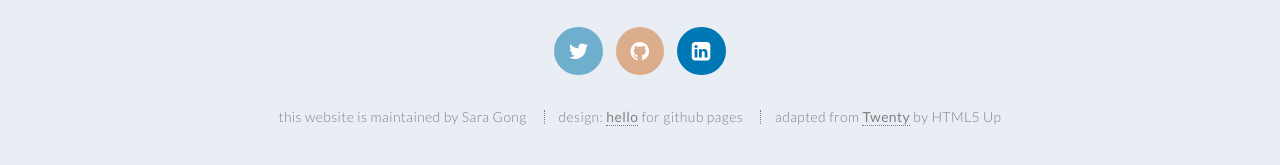
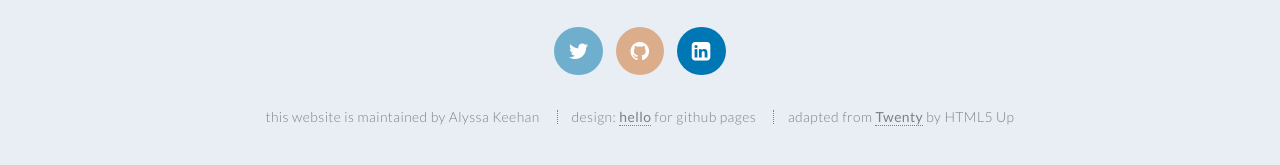
Before and after one commit to alyssakeehan/web, a Jekyll site: the page built from index.md, in a window 1280 px wide and 900 px high, scrolled down 5215 px. Shown: the part 707-872 px from the top of the window. Built offline with Jekyll 4.4.1, drawn with Linux system fonts in a browser that asks for light colours; our own code applies the rules of GitHub Pages for plain Markdown files; part of the change alters nothing that is shown.

Commit message:
Update _config.yml

```diff
--- a/_config.yml
+++ b/_config.yml
@@ -1,10 +1,10 @@
 # _config.yml
 
 # required, replace with your own information -----
-title: Hello for Github Pages
-author: Sara Gong
+title: Alyssa Keehan
+author: Alyssa Keehan
 description: >
-  A minimalist template for designing a personal GitHub Pages website - without typing a single line of code.
+  My Website
 baseurl: ""
 
 plugins:
```
